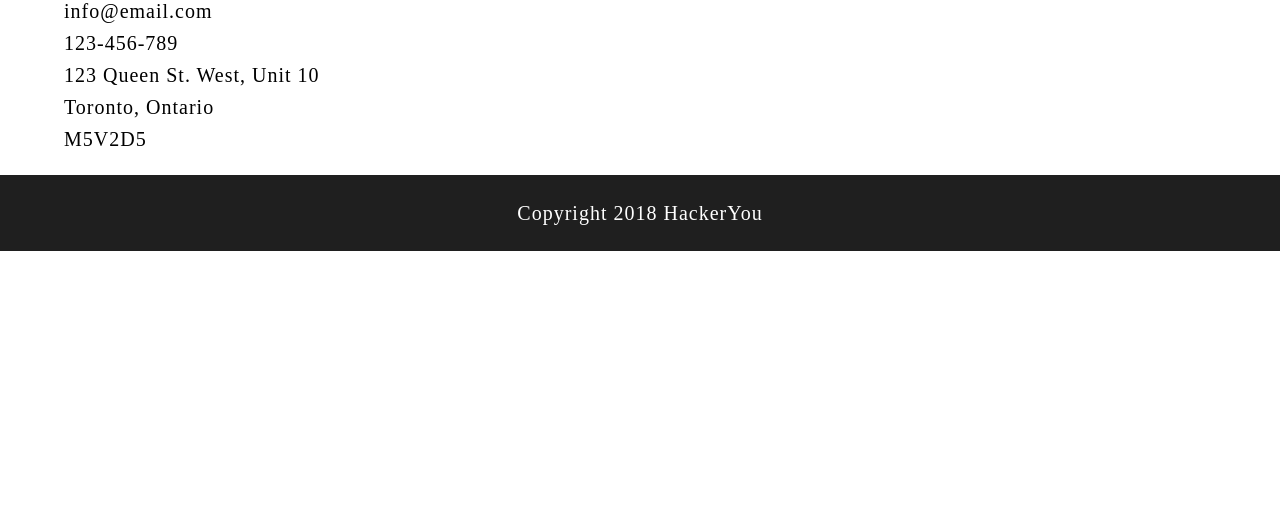
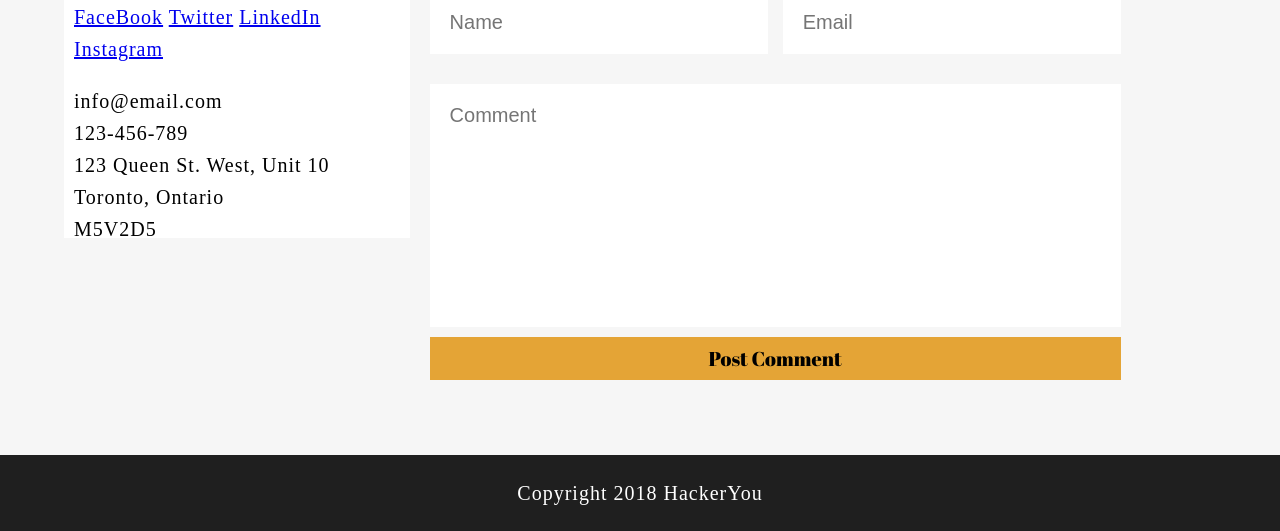
Before and after one commit to ScottMartino/scottmartino-project01, a plain HTML site: page contact.html in a window 1280 px wide. Shown: the part 575-1106 px from the top of the page. Before the commit the page ends 826 px from the top, so only its background shows below. Drawn offline with Linux system fonts and the light colour scheme; a web font is replaced by a local one.

Commit message:
added contact styling

```diff
--- a/contact.html
+++ b/contact.html
@@ -7,7 +7,7 @@
     <link rel="stylesheet" href="./styles/styles.css">
     <title>Willow</title>
 </head>
-<body>
+<body class="contact-body">
 <!-- Start of Nav -->
     <nav class="nav-bar">
         <div class="wrapper">
@@ -29,27 +29,45 @@
 <!-- Start of main -->
     <main>
         <div class="wrapper">
-            <div class="address">
+
+            <div class="contact-container">
+
+                <article class="address-box">
+                    <div class="links-box">
                         <a href="#">FaceBook</a>
                         <a href="#">Twitter</a>
                         <a href="#">LinkedIn</a>
                         <a href="#">Instagram</a><br>
+                    </div>
+                    <div class="info-box">
                         <p>info@email.com<br>
                         123-456-789<br>
                         123 Queen St. West, Unit 10<br>
                         Toronto, Ontario<br>
                         M5V2D5<br>
                     </div>
+                </article>
+
+
+
+
                 <div class="contact-form">
-                <form action="#">
-                    <fieldset>
-                        <input type="text" id="name">
-                        <input type="text" id="email">
-                        <input type="text" id="comments">
-                        <button>Submit</button>
-                    </fieldset>
+                    <form action="#" class="comment-form">
+                        <div class="top-form">
+                            <input type="text" placeholder="Name" class="input-name">
+                            <input type="text" placeholder="Email" class="input-email">
+                        </div>
+                        <div class="bottom-form">
+                            <input type="text" placeholder="Comment" class="input-comment">
+                        </div>
+                        <div class="button-box">
+                            <button class="form-button">Post Comment</button>
+                        </div>
                     </form>
                 </div>
+
+            </div>
+
         </div><!-- End of Wrapper -->
     </main>
 <!-- End of Main -->
--- a/styles/sass/partials/_contact.scss
+++ b/styles/sass/partials/_contact.scss
@@ -1,11 +1,82 @@
+@use "variables" as *;
+
+.contact-body{
+    background-color: $quinary;
+}
+
 .contact-header{
     background-image: url("../assets/contact-image-1.jpg");
     height:400px;
     padding-top: 30px;
     position: relative;
+    margin-bottom: 50px;
 }
 
 .contact-header h1{
     position: absolute;
-    bottom:-68px;
+    bottom:-41px;
 }
+
+.address-box{
+    background-color: white;
+}
+
+
+
+.contact-container{
+    display: flex;
+    width: 100%;
+}
+
+.contact-form{
+    width:60%;
+    margin-left:20px;
+}
+
+.address-box{
+    width: 30%;
+    height: 50%;
+    padding: 10px;
+    margin-top: 30px;
+}
+
+.comment-form input {
+    border: 0;
+    margin-top: 30px;
+}
+
+.top-form {
+    display: flex;
+}
+
+.input-name,
+.input-email {
+    flex-basis: 50%;
+    padding-top: 20px;
+    padding-bottom: 20px;
+    padding-left: 20px;
+}
+
+.input-name {
+    margin-right: 15px;
+}
+
+.input-comment {
+    width: 100%;
+    padding-top: 20px;
+    padding-bottom: 200px;
+    padding-left: 20px;
+    margin-bottom: 10px;
+}
+
+.button-box {
+    width: 100%;
+}
+
+.form-button {
+    width: 100%;
+    padding-top: 10px;
+    padding-bottom: 10px;
+    border: none;
+    margin-bottom: 75px;
+}
```
Also changed, not shown: blog.html (+1 -3 lines), styles/styles.css. Lines whose indentation alone changed are shown as unchanged.
